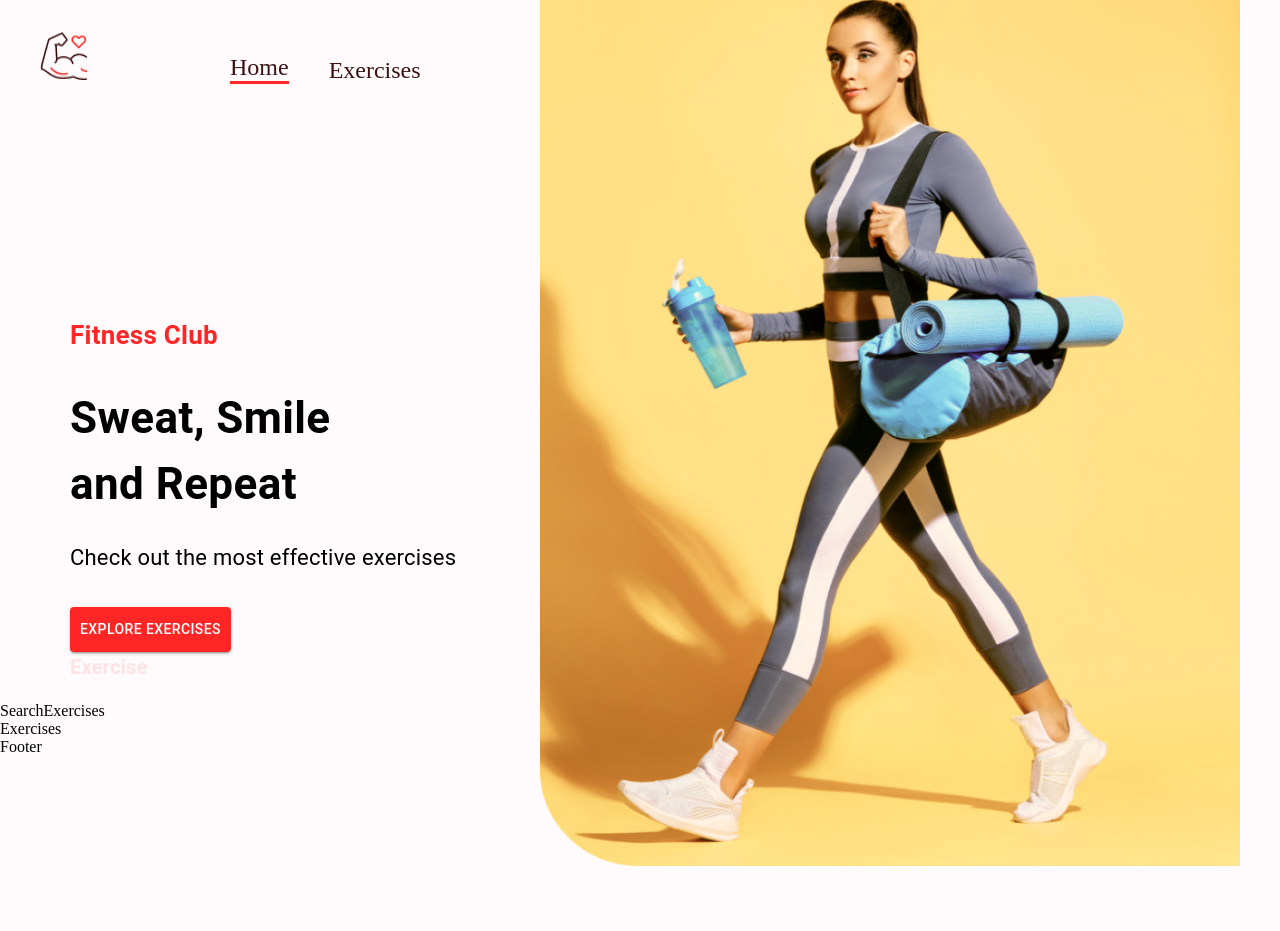
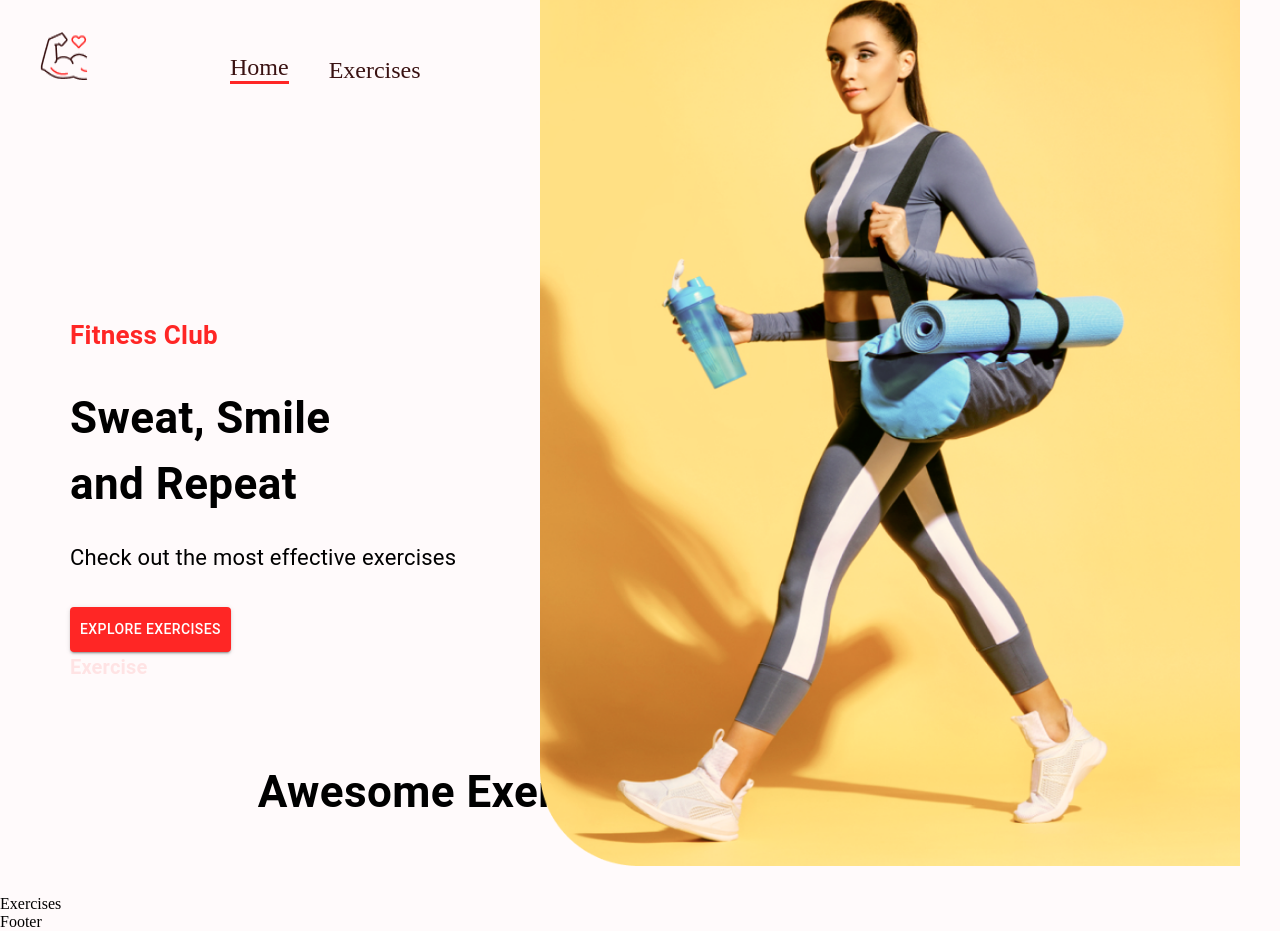
Before and after one commit to louisinayinde/fitness-app, a React (Create React App) app: page / in a window 1280 px wide. Before the commit the page ends 866 px from the top, so only its background shows below. Built offline with nearby package versions, Linux system fonts and the light colour scheme.

Commit message:
beginning exercise

```diff
--- a/src/components/SearchExercises.js
+++ b/src/components/SearchExercises.js
@@ -1,8 +1,25 @@
-import React from 'react'
+import React, { useEffect, useState} from 'react'
+import { Box, Button, Stack, TextField, Typography } from '@mui/material'
 
 const SearchExercises = () => {
   return (
-    <div>SearchExercises</div>
+    <Stack
+      alignItems="center"
+      mt="37px"
+      justifyContent="center"
+      p="20px"
+    >
+      <Typography
+        fontWeight={700}
+        sx={{
+          fontSize: {lg: '44px', xs : '30px'}
+        }}
+        mb="50px"
+        textAlign="center"
+        >
+          Awesome Exercises You Should Know
+        </Typography>
+    </Stack>
   )
 }
 
```
